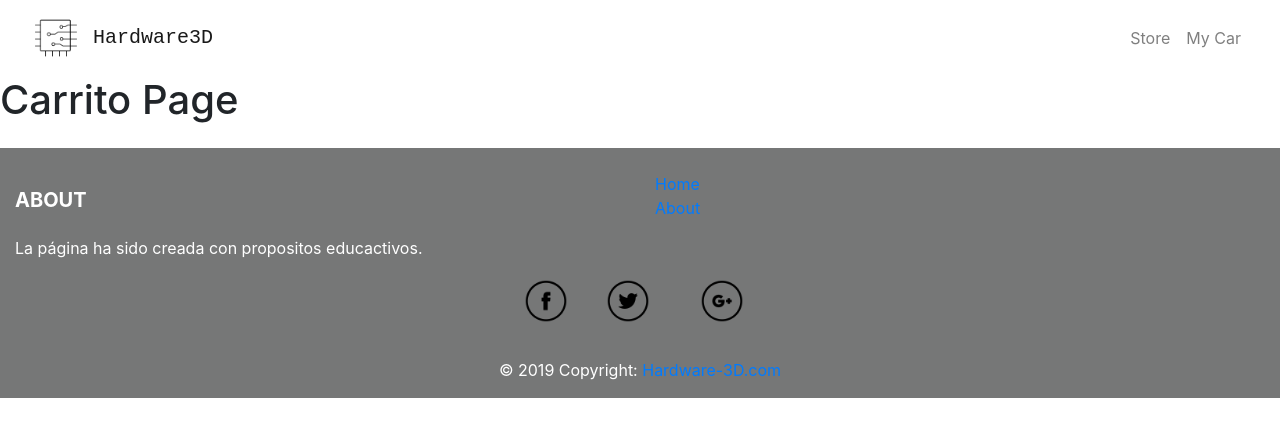
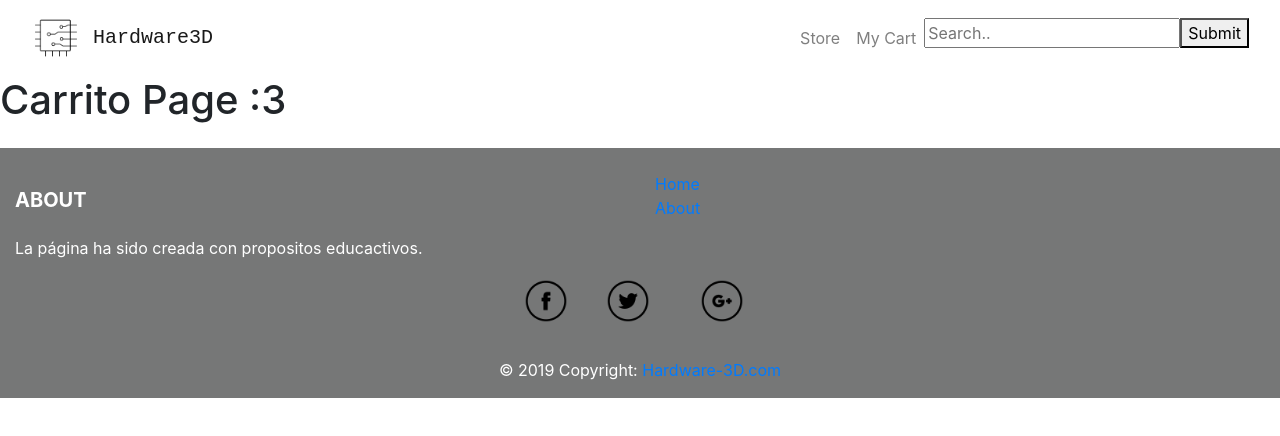
Before and after one commit to Carlosvhz/UX-Examen, a React (Create React App) app: page /productscar in a window 1280 px wide. Shown: the top 436 px of the page. Built offline with nearby package versions, Linux system fonts and the light colour scheme.

Commit message:
Search bar

```diff
--- a/src/components/Pages/ProductCart.js
+++ b/src/components/Pages/ProductCart.js
@@ -8,7 +8,7 @@ const ProductCart = () => {
     return (
         <div>
             <h1>
-                Carrito Page
+                Carrito Page :3
             </h1>
             <Footer/>
         </div>
--- a/src/components/js/Header.js
+++ b/src/components/js/Header.js
@@ -46,7 +46,16 @@ export default class Header extends React.Component {
               </NavItem>
 
               <NavItem>
-                <NavLink href="/productscar/">My Car</NavLink>
+                <NavLink href="/productscar/">My Cart   </NavLink>
+              </NavItem>
+
+              <NavItem>
+                <div class="topnav">
+                <form action="/action_page.php">
+                  <input type="text" placeholder="Search.." name="search"/>
+                  <button type="submit">Submit</button>
+                </form>
+                </div>
               </NavItem>
 
             </Nav>
--- a/src/components/js/ProductCard.js
+++ b/src/components/js/ProductCard.js
@@ -23,7 +23,7 @@ class ProductCard extends Component {
                     />
                     <CardBody>
                         <CardTitle>{this.props.product.name}</CardTitle>
-                        <CardSubtitle>{this.props.product.type}</CardSubtitle>
+                        <CardSubtitle>{this.props.product.price}</CardSubtitle>
                         <Button
                             className='button'
                         >Buy</Button>
```
